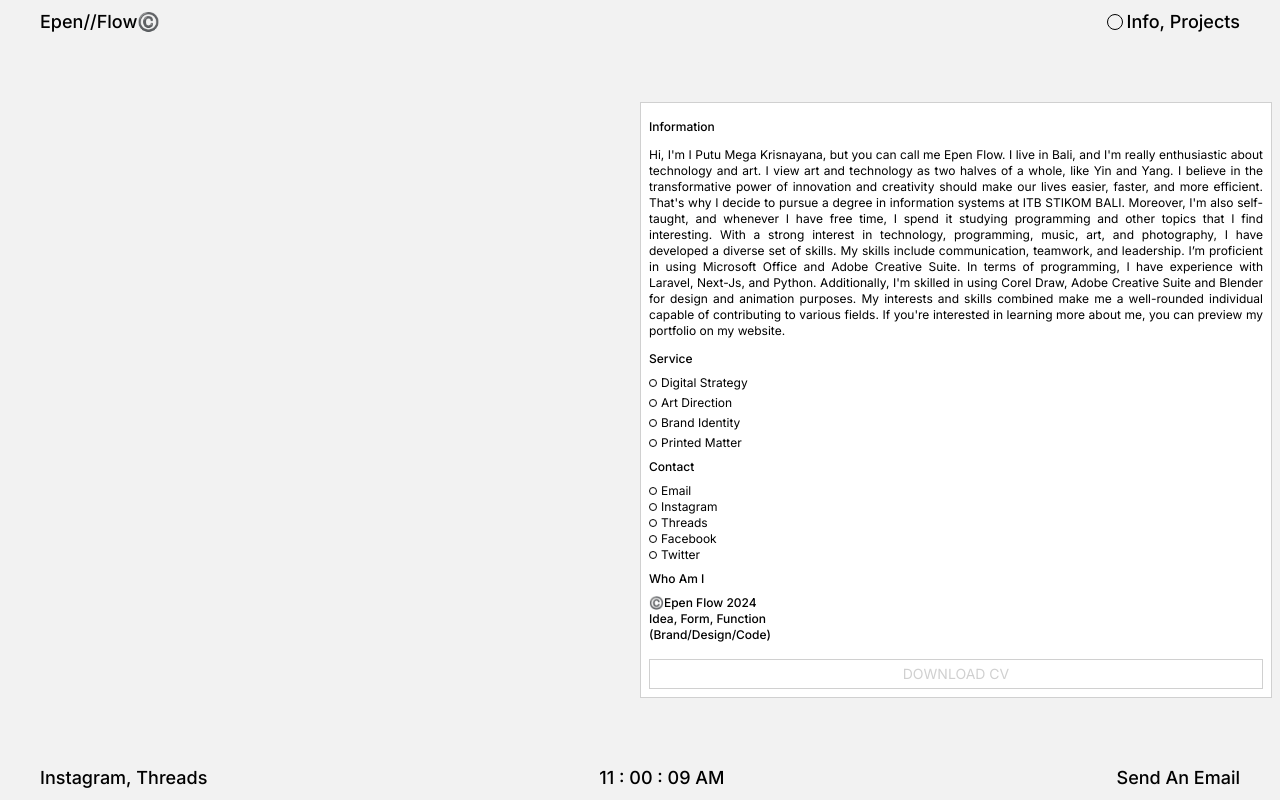
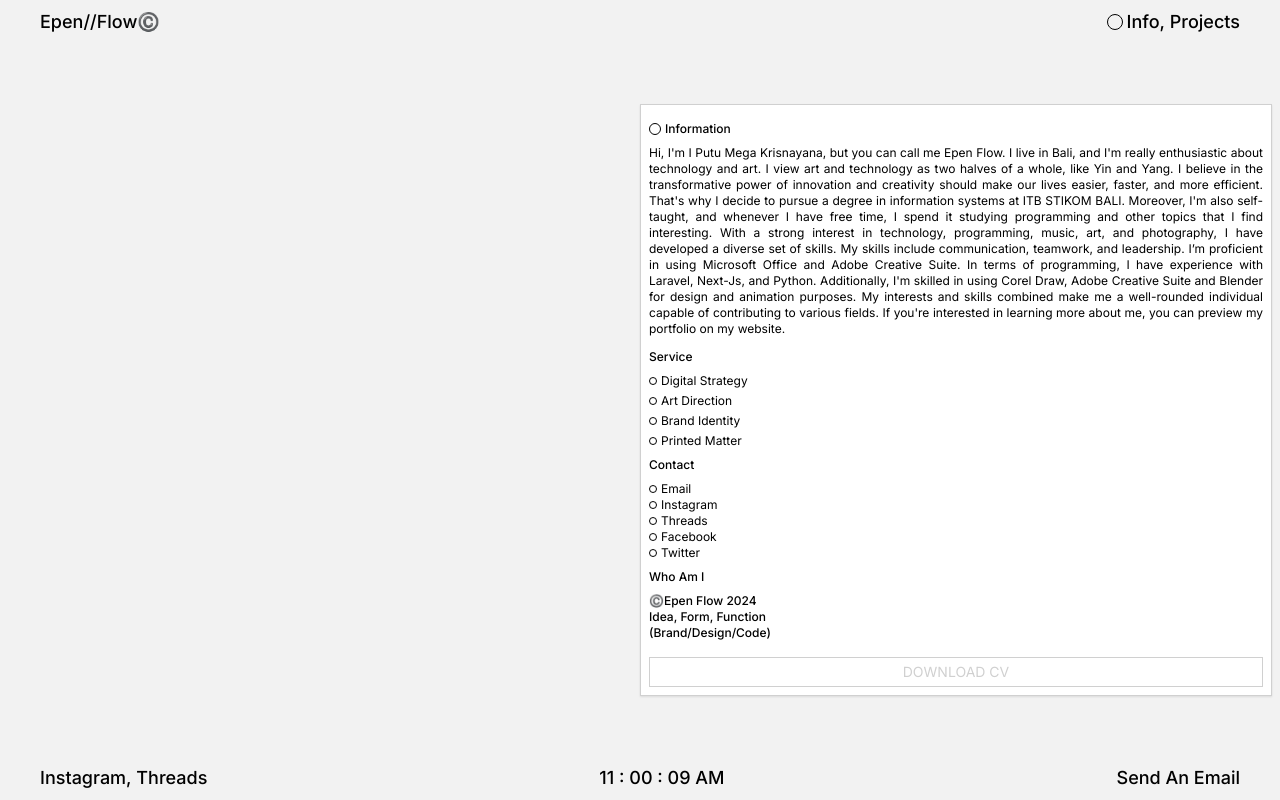
Before and after one commit to epenflow/EF-Studio, a Next.js app: page /info in a window 1280 px wide. Built offline with nearby package versions, Linux system fonts and the light colour scheme; what tailwindcss-debug-screens would draw is missing.

Commit message:
DnD components

```diff
--- a/src/components/Footer/Footer.tsx
+++ b/src/components/Footer/Footer.tsx
@@ -1,10 +1,8 @@
-import dynamic from 'next/dynamic';
 import React from 'react';
 import FooterTimes from './FooterTimes';
 import Link from 'next/link';
 
 const Footer = () => {
-	console.info('footer');
 	return (
 		<footer className='fixed bottom-0 left-0'>
 			<div className='w-screen flex flex-row justify-between items-center lg:px-10 px-2 py-2  font-bold lg:font-medium lg:text-lg capitalize text-xs'>
--- a/src/components/Info/DragCards.tsx
+++ b/src/components/Info/DragCards.tsx
@@ -6,8 +6,6 @@ import Education from './Education';
 import Link from 'next/link';
 import { CONTENT } from './libs/Constant';
 import { Contact } from './Contact';
-import Marquee from 'react-fast-marquee';
-import Mapping from '@/utils/Mapping';
 import Draggable from 'react-draggable';
 const text = [
 	'we are building our new website, stay tuned',
@@ -20,10 +18,16 @@ const text = [
 ];
 const DragCards = () => {
 	return (
-		<Draggable>
-			<div className='cursor-move flex justify-end'>
-				<Cards className='w-full lg:w-1/2 h-auto overflow-y-scroll p-2 relative no-scrollbar'>
-					<Heading>information</Heading>
+		<Draggable handle='#drag__handle_info'>
+			<div className='flex justify-end'>
+				<Cards className='w-full lg:w-1/2 h-auto p-2 relative no-scrollbar shadow-default-100'>
+					<div className='flex flex-row items-center gap-1 my-2'>
+						<span
+							id='drag__handle_info'
+							className='block cursor-move h-3 w-3 rounded-full border-[1px] border-solid border-black hover:bg-black'
+						/>
+						<Heading className='m-0'>information</Heading>
+					</div>
 					<p className='text-xs text-justify cursor-text'>
 						{CONTENT.description}
 					</p>
@@ -45,7 +49,6 @@ const DragCards = () => {
 							</Heading>
 						</div>
 					</div>
-
 					<Link
 						href={'#'}
 						className='border-default p-1 uppercase w-full flex items-center justify-center text-default-400 hover:bg-black hover:text-white text-sm'>
--- a/src/components/Main/TerminalCards.tsx
+++ b/src/components/Main/TerminalCards.tsx
@@ -9,7 +9,7 @@ export const TerminalCards = () => {
 			<Terminal
 				heading={`__note__from/epenflow`}
 				className='bg-black bg-opacity-50'>
-				<TerminalContent className='flex flex-col p-2 text-lg font-medium bg-white gap-1 lg:text-xl cursor-auto'>
+				<TerminalContent className='flex flex-col p-2 text-lg font-medium bg-white gap-1 lg:text-xl cursor-auto overflow-scroll'>
 					<h1 className='text-end'>Dear visitors,</h1>
 					<div className='text-justify'>
 						<p>
--- a/src/components/Terminal/TerminalModal.tsx
+++ b/src/components/Terminal/TerminalModal.tsx
@@ -38,7 +38,8 @@ const TerminalModal: React.FC<Props> = ({
 				positionOffset={{
 					x: !maximize ? '-50%' : 0,
 					y: !maximize ? '-50%' : 0,
-				}}>
+				}}
+				handle='#terminal__title'>
 				<div
 					id='terminal'
 					title='terminal__content_wrapper'
@@ -49,8 +50,7 @@ const TerminalModal: React.FC<Props> = ({
 							: [
 									!fitContent && terminalClass.sizes.md,
 									terminalClass.positions,
-							  ],
-						'cursor-crosshair'
+							  ]
 					)}>
 					<TerminalHeader title={heading} />
 					{children}
--- a/src/components/Terminal/TerminalTitle.tsx
+++ b/src/components/Terminal/TerminalTitle.tsx
@@ -12,7 +12,7 @@ const TerminalTitle: React.FC<React.HTMLAttributes<HTMLHeadingElement>> = ({
 			title={title}
 			className={cn(
 				terminalHeaderClass.headings,
-				'overflow-hidden cursor-text'
+				'overflow-hidden cursor-move'
 			)}>
 			{children}
 		</h1>
```
